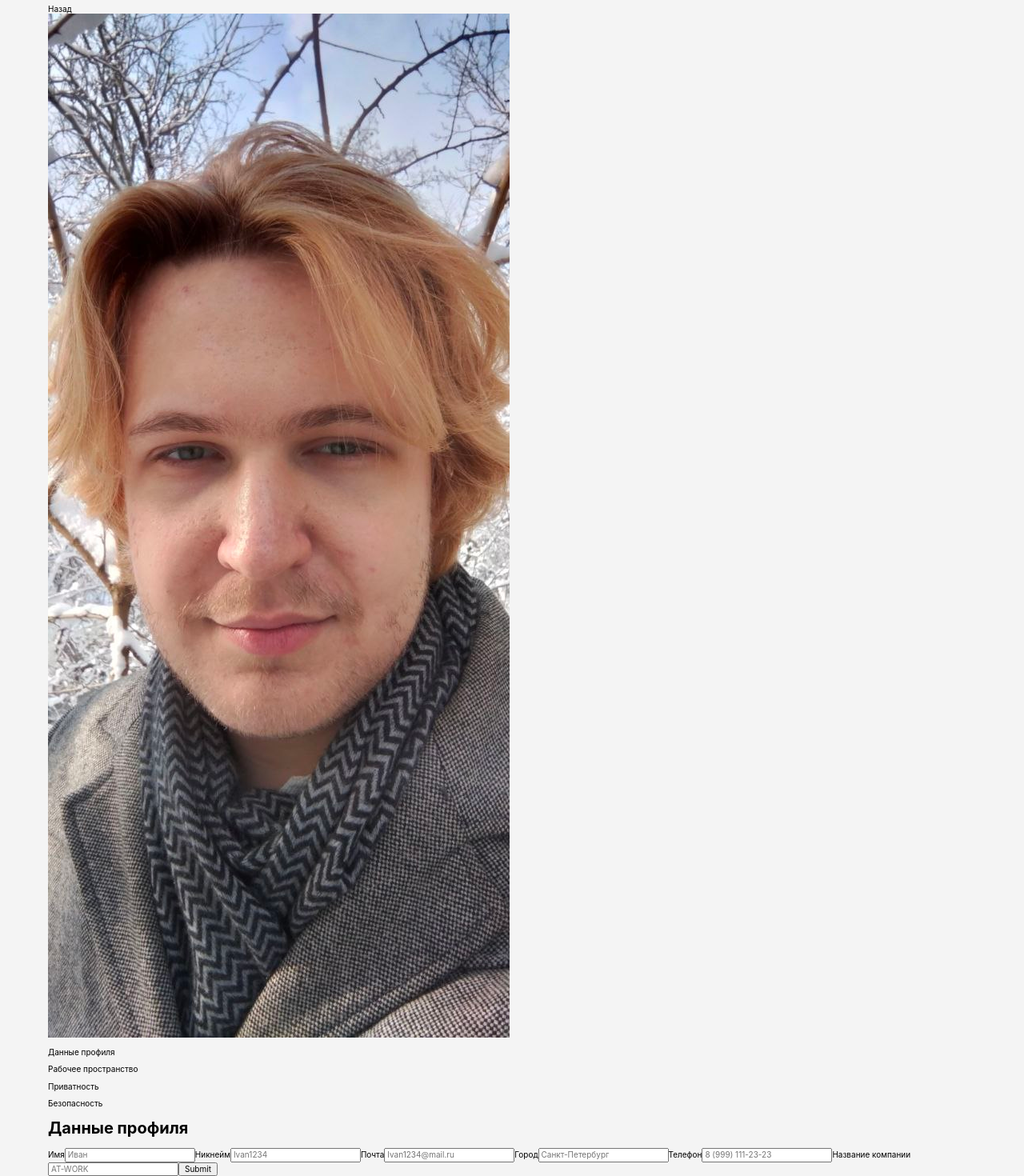
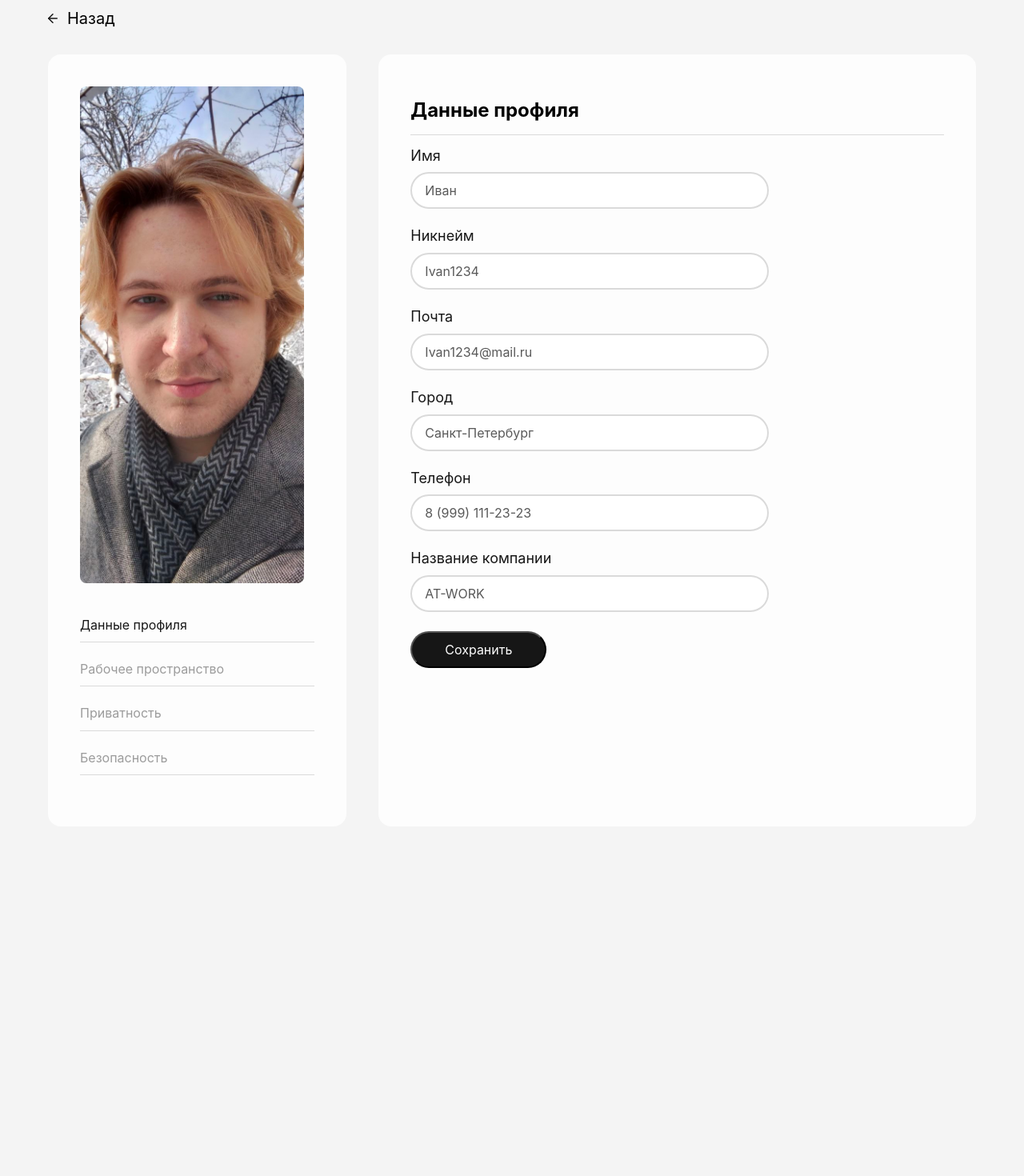
Before and after one commit to Leshista/AT-WORK__SPA, a React (Vite) app: page /AT-WORK__SPA/1 in a window 1280 px wide. Shown: the part 107-1577 px from the top of the page at 80% size. After the commit the page ends 1140 px from the top, so only its background shows below. Built offline with nearby package versions, Linux system fonts and the light colour scheme.

Commit message:
Added styling to details page

```diff
--- a/src/UI/icons.jsx
+++ b/src/UI/icons.jsx
@@ -19,13 +19,14 @@ export const notification = <svg width="24" height="24" viewBox="0 0 24 24" fill
         </svg>
 
 export const back = <svg width="24" height="24" viewBox="0 0 24 24" fill="none" xmlns="http://www.w3.org/2000/svg">
-            <path d="M16.0659 8.99469C16.3588 8.70179 16.3588 8.22692 16.0659 7.93403C15.773 7.64113 15.2981 7.64113 15.0052 7.93403L12 10.9392L8.99482 7.93403C8.70192 7.64113 8.22705 7.64113 7.93416 7.93403C7.64126 8.22692 7.64126 8.70179 7.93416 8.99469L10.9394 11.9999L7.93415 15.0051C7.64125 15.298 7.64125 15.7729 7.93415 16.0658C8.22704 16.3586 8.70191 16.3586 8.99481 16.0658L12 13.0605L15.0052 16.0658C15.2981 16.3586 15.773 16.3586 16.0659 16.0658C16.3588 15.7729 16.3588 15.298 16.0659 15.0051L13.0607 11.9999L16.0659 8.99469Z" fill="#161616"/>
-        </svg>
+            <path d="M11.25 12H0.75" stroke="#161616" strokeWidth="1.5" strokeLinecap="round" strokeLinejoin="round"/>
+            <path d="M6 17.25L0.75 12L6 6.75" stroke="#161616" strokeWidth="1.5" strokeLinecap="round" strokeLinejoin="round"/>
+</svg>
 
 export const close = <svg width="24" height="24" viewBox="0 0 24 24" fill="none" xmlns="http://www.w3.org/2000/svg">
-            <path d="M11.25 12H0.75" stroke="#161616" stroke-width="1.5" strokeLinecap="round" strokeLineJoin="round"/>
-            <path d="M6 17.25L0.75 12L6 6.75" stroke="#161616" stroke-width="1.5" strokeLinecap="round" strokeLineJoin="round"/>
-        </svg>
+        <path d="M16.0659 8.99469C16.3588 8.70179 16.3588 8.22692 16.0659 7.93403C15.773 7.64113 15.2981 7.64113 15.0052 7.93403L12 10.9392L8.99482 7.93403C8.70192 7.64113 8.22705 7.64113 7.93416 7.93403C7.64126 8.22692 7.64126 8.70179 7.93416 8.99469L10.9394 11.9999L7.93415 15.0051C7.64125 15.298 7.64125 15.7729 7.93415 16.0658C8.22704 16.3586 8.70191 16.3586 8.99481 16.0658L12 13.0605L15.0052 16.0658C15.2981 16.3586 15.773 16.3586 16.0659 16.0658C16.3588 15.7729 16.3588 15.298 16.0659 15.0051L13.0607 11.9999L16.0659 8.99469Z" fill="#161616"/>
+</svg>
+
 export const Dots = ({ fill }) => (
         <svg width="24" height="24" viewBox="0 0 24 24" fill="none" xmlns="http://www.w3.org/2000/svg">
                 <g clipPath="url(#clip0_10_6608)">
--- a/src/routes/Details.jsx
+++ b/src/routes/Details.jsx
@@ -5,7 +5,7 @@ import me from '../UI/images/me.jpg'
 
 const Details = () => {
     return (
-        <>
+        <div className={classes.details__wrapper}>
             <Link to={'/AT-WORK__SPA/'}>
                 <div className={classes.back__wrapper}>
                     <div className={classes.back__icon}>{back}</div>
@@ -13,45 +13,53 @@ const Details = () => {
                 </div>
             </Link>
             <article className={classes.details}>
-                <section className={classes.leftBlock}>
-                    <div className={classes.leftBlock__wrapper}>
-                        <img src={me} className={classes.details__image}></img>
-                        <p className={classes.details__option}>Данные профиля</p>
-                        <p className={classes.details__option}>Рабочее пространство</p>
-                        <p className={classes.details__option}>Приватность</p>
-                        <p className={classes.details__option}>Безопасность</p>
-                    </div>
+                <section className={classes.details__block}>
+                    <img src={me} className={classes.details__image}></img>
+                    <ul className={classes.details__list}>
+                        <li className={`${classes.details__item} ${classes.details__item_active}`}>Данные профиля</li>
+                        <li className={classes.details__item}>Рабочее пространство</li>
+                        <li className={classes.details__item}>Приватность</li>
+                        <li className={classes.details__item}>Безопасность</li>
+                    </ul>
+                </section>
+                <section className={classes.details__block}>
+                    <h1 className={classes.details__title}>Данные профиля</h1>
+                    <form className={classes.form}>
+                        <div className={classes.form__item}>
+                            <label className={classes.form__label} htmlFor='name'>Имя</label>
+                            <input className={classes.form__input} id='name' type='text' placeholder='Иван' required></input>
+                        </div>
+
+                        <div className={classes.form__item}>
+                            <label className={classes.form__label} htmlFor='alias'>Никнейм</label>
+                            <input className={classes.form__input} id='alias' type='text' placeholder='Ivan1234' required></input>
+                        </div>
+
+                        <div className={classes.form__item}>
+                            <label className={classes.form__label} htmlFor='email'>Почта</label>
+                            <input className={classes.form__input} id='email' type='email' placeholder='Ivan1234@mail.ru' required></input>
+                        </div>
+
+                        <div className={classes.form__item}>
+                            <label className={classes.form__label} htmlFor='city'>Город</label>
+                            <input className={classes.form__input} id='city' type='text' placeholder='Санкт-Петербург' required></input>
+                        </div>
+
+                        <div className={classes.form__item}>
+                            <label className={classes.form__label} htmlFor='phone'>Телефон</label>
+                            <input className={classes.form__input} id='phone' type='phone' placeholder='8 (999) 111-23-23' required></input>
+                        </div>
+
+                        <div className={classes.form__item}>
+                            <label className={classes.form__label} htmlFor='company'>Название компании</label>
+                            <input className={classes.form__input} id='company' placeholder='AT-WORK' required></input>
+                        </div>
+
+                        <button className={classes.form__submit} type='submit'>Сохранить</button>
+                    </form>
                 </section>
             </article>
-            <article className={classes.details}>
-                <section className={classes.rightBlock}>
-                    <div className={classes.rightBlock__wrapper}>
-                        <h1 className={classes.details__title}>Данные профиля</h1>
-                        <form className={classes.form}>
-                            <label className={classes.form__label} htmlFor='name'>Имя</label>
-                            <input className={classes.form__input} id='name' type='text' placeholder='Иван'></input>
-
-                            <label className={classes.form__label} htmlFor='alias'>Никнейм</label>
-                            <input className={classes.form__input} id='alias' type='text' placeholder='Ivan1234'></input>
-
-                            <label className={classes.form__label} htmlFor='email'>Почта</label>
-                            <input className={classes.form__input} id='email' type='email' placeholder='Ivan1234@mail.ru'></input>
-
-                            <label className={classes.form__label} htmlFor='city'>Город</label>
-                            <input className={classes.form__input} id='city' type='text' placeholder='Санкт-Петербург'></input>
-
-                            <label className={classes.form__label} htmlFor='phone'>Телефон</label>
-                            <input className={classes.form__input} id='phone' type='phone' placeholder='8 (999) 111-23-23'></input>
-
-                            <label className={classes.form__label} htmlFor='company'>Название компании</label>
-                            <input className={classes.form__input} id='company' placeholder='AT-WORK'></input>
-
-                            <input className={classes.form__submit} type='submit'></input>
-                        </form>
-                    </div>
-                </section>
-            </article>
-        </>
+        </div>
     )
 }
 
--- a/src/routes/css/Details.module.css
+++ b/src/routes/css/Details.module.css
@@ -0,0 +1,81 @@
+.details__wrapper {
+}
+.back__wrapper {
+    margin: 3rem 0;
+    display: flex;
+    align-items: center;
+    font-size: var(--headline);
+}
+.back__icon {
+    position: relative;
+    top: 0.2rem;
+}
+.back__text {
+}
+.details {
+    display: grid;
+    grid-template-columns: 1fr 2fr;
+    gap: 4rem;
+}
+.details__block {
+    background-color: var(--color06);
+    border-radius: 1.6rem;
+    padding: 4rem;
+}
+.details__image {
+    max-width: 28rem;
+    margin-bottom: 4rem;
+    border-radius: 0.8rem;
+}
+.details__list {
+    list-style: none;
+}
+.details__item {
+    color: var(--color03);
+    font-size: var(--text2);
+    border-bottom: 1px solid var(--color04);
+    margin-bottom: 2.4rem;
+    padding-bottom: 1.2rem;
+}
+.details__item_active {
+    color: var(--color01);
+}
+.details__title {
+    font-size: var(--title);
+    padding-bottom: 1.6rem;
+    border-bottom: 1px solid var(--color04);
+}
+.form {
+    max-width: 42rem;
+    display: flex;
+    flex-direction: column;
+    gap: 2.4rem;
+}
+.form__label {
+    display: block;
+    margin-bottom: 1rem;
+    font-size: var(--text1);
+    color: var(--color01);
+}
+.form__input {
+    display: block;
+    width: 100%;
+    height: 4.2rem;
+    font-size: var(--text2);
+    border: 2px solid var(--color04);
+    border-radius: 5rem;
+    color: var(--color01);
+    padding: 0 0.8rem 0 1.6rem;
+}
+.form__input::placeholder {
+    font-size: var(--text2);
+    color: var(--color02);
+}
+.form__submit {
+    background-color: var(--color01);
+    font-size: var(--text2);
+    color: var(--color06);
+    width: 17rem;
+    height: 4.6rem;
+    border-radius: 5rem;
+}
```
